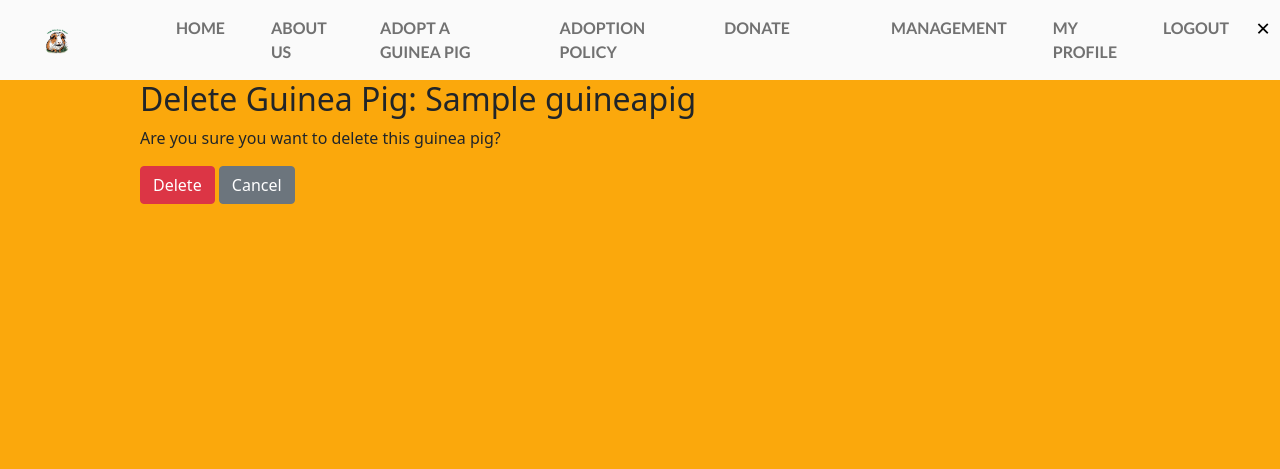
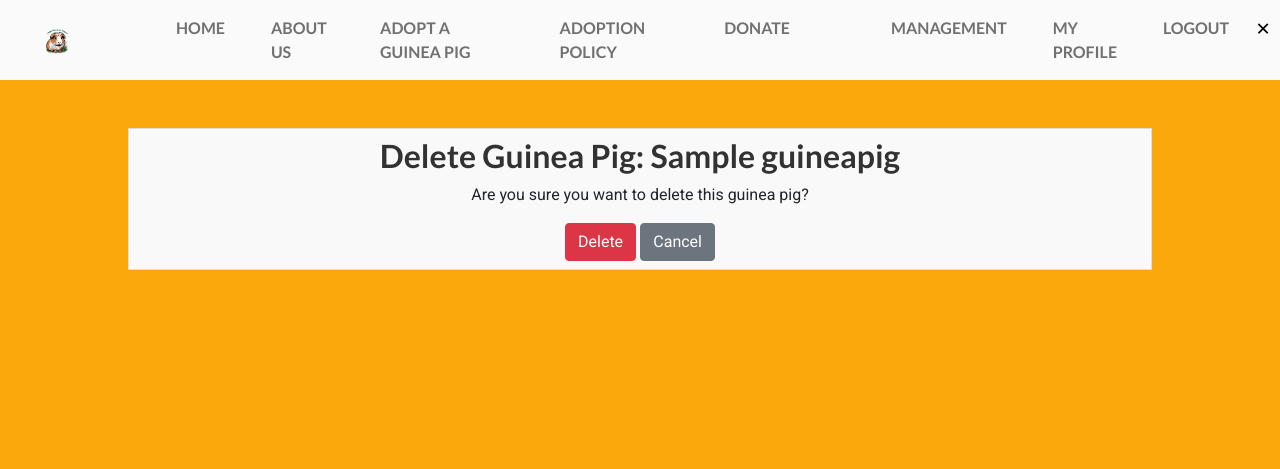
Before and after one commit to marina9222/Little-Wheekers-Rescue, a Django app: page /guinea-pig/1/delete/ in a window 1280 px wide. Shown: the top 469 px of the page. Run offline with Django 3.2, Linux system fonts and the light colour scheme; a user stored in the database is signed in; tables that the repository leaves empty hold one stand-in row (values such as "Sample post"); some libraries are stand-ins or nearby versions.

Commit message:
Add: css for donation cancel/success and delete guinea pig templates

```diff
--- a/home/templates/home/delete_guinea_pig.html
+++ b/home/templates/home/delete_guinea_pig.html
@@ -2,13 +2,13 @@
 {% load static %}
 
 {% block content %}
-<div class="container">
-    <h2>Delete Guinea Pig: {{ guinea_pig.name }}</h2>
-    <p>Are you sure you want to delete this guinea pig?</p>
+<div class="container list-group-item mt-5 text-center">
+    <h2 class="font-primary fw-bold">Delete Guinea Pig: {{ guinea_pig.name }}</h2>
+    <p class="font-secondary">Are you sure you want to delete this guinea pig?</p>
     <form method="post">
         {% csrf_token %}
-        <button type="submit" class="btn btn-danger">Delete</button>
-        <a href="{% url 'adoptions:available_guinea_pigs' %}" class="btn btn-secondary">Cancel</a>
+        <button type="submit" class="btn btn-danger font-secondary">Delete</button>
+        <a href="{% url 'adoptions:available_guinea_pigs' %}" class="btn btn-secondary font-secondary">Cancel</a>
     </form>
 </div>
 {% endblock %}
--- a/home/templates/home/donation_cancel.html
+++ b/home/templates/home/donation_cancel.html
@@ -3,8 +3,8 @@
 
 {% block content %}
 <div class="container text-center my-5">
-    <h2>Donation Canceled</h2>
-    <p>It seems you canceled your donation. If this was a mistake, you can try again.</p>
-    <a href="{% url 'home:donate' %}" class="btn btn-primary">Return to Donation Page</a>
+    <h2 class="font-primary fw-bold">Donation Canceled</h2>
+    <p class="font-secondary">It seems you canceled your donation. If this was a mistake, you can try again.</p>
+    <a href="{% url 'home:donate' %}" class="btn adopt-now-button font-secondary">Return to Donation Page</a>
 </div>
 {% endblock %}
--- a/home/templates/home/donation_success.html
+++ b/home/templates/home/donation_success.html
@@ -5,8 +5,8 @@
 
 {% block content %}
 <div class="container text-center my-5">
-    <h1>Thank You for Your Donation!</h1>
-    <p>You have successfully donated £{{ amount }} to Little Wheekers Rescue.</p>
-    <a href="{% url 'home:home' %}" class="btn btn-primary">Return to Home</a>
+    <h1 class="font-primary fw-bold">Thank You for Your Donation!</h1>
+    <p class="font-secondary">You have successfully donated £{{ amount }} to Little Wheekers Rescue.</p>
+    <a href="{% url 'home:home' %}" class="btn adopt-now-button font-secondary">Return to Home</a>
 </div>
 {% endblock %}
```
